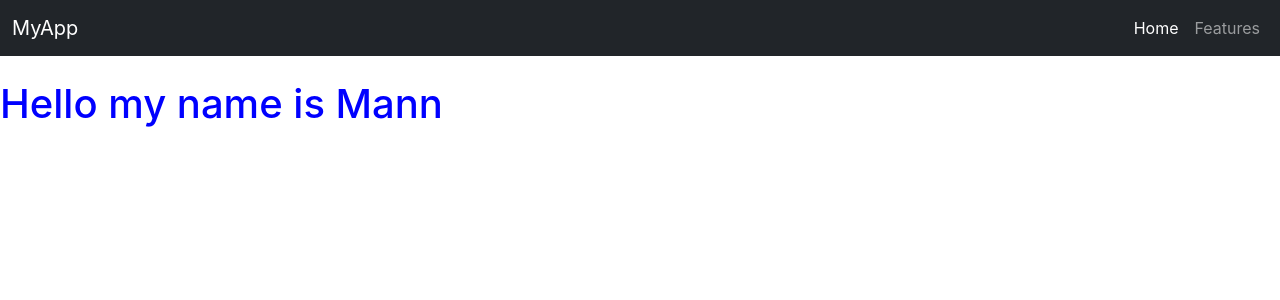
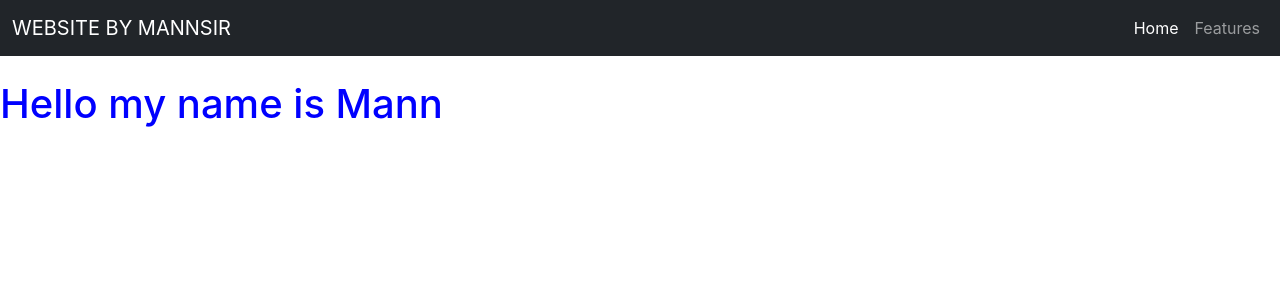
Before and after one commit to Mann-Git/project1, a React (Create React App) app: page / in a window 1280 px wide. Shown: the top 300 px of the page. Built offline with nearby package versions, Linux system fonts and the light colour scheme.

Commit message:
understood how props are used

```diff
--- a/src/App.js
+++ b/src/App.js
@@ -7,7 +7,7 @@
     <>
 
 
-    <Navbar />
+    <Navbar title="WEBSITE BY MANNSIR" />
     <br />
     <h1>Hello my name is Mann</h1>
 
--- a/src/components/Navbar.js
+++ b/src/components/Navbar.js
@@ -2,12 +2,12 @@
 
 import React from 'react'
 
-export default function Navbar() {
+export default function Navbar(props) {
   return (
     <div>
         <nav className="navbar navbar-expand-lg navbar-dark bg-dark">
   <div className="container-fluid">
-    <a className="navbar-brand" href="/">MyApp</a>
+    <a className="navbar-brand" href="/">{props.title}</a>
     <button className="navbar-toggler" type="button" data-bs-toggle="collapse" data-bs-target="#navbarNav">
       <span className="navbar-toggler-icon"></span>
     </button>
```
